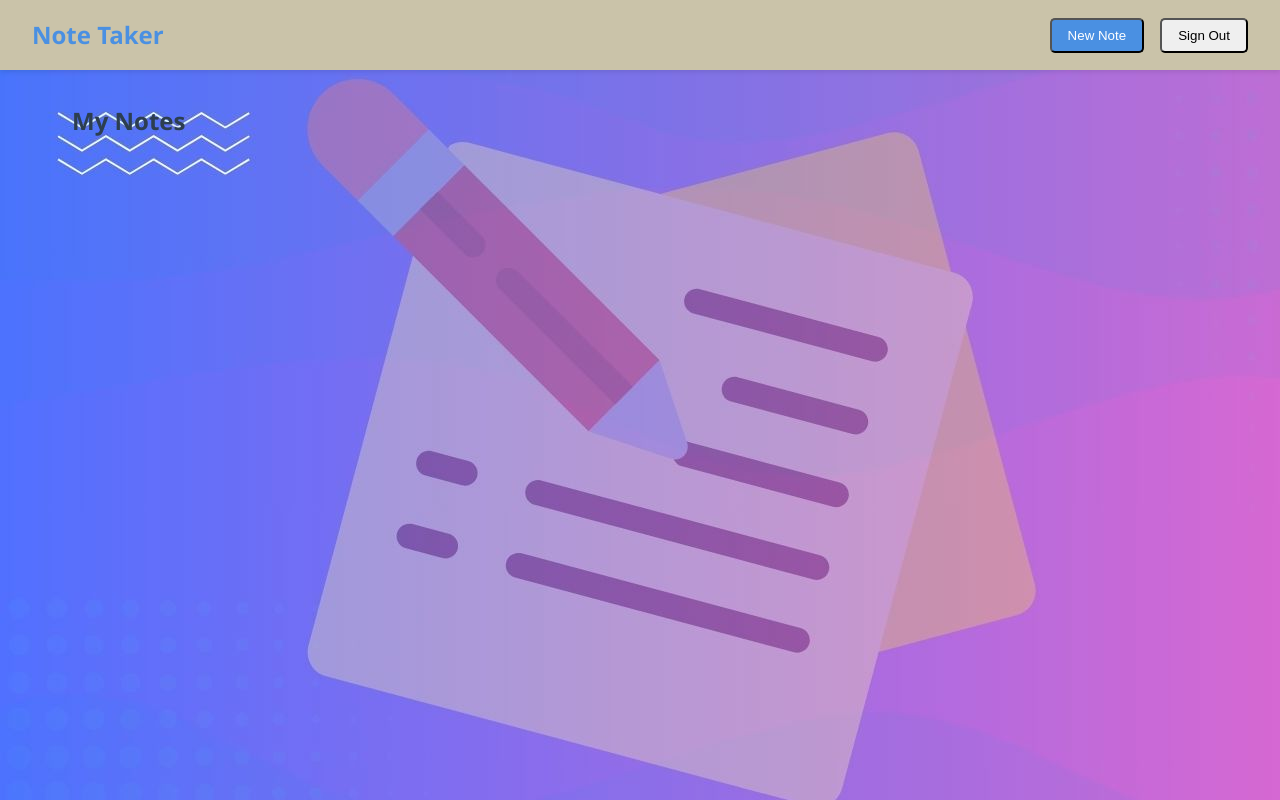
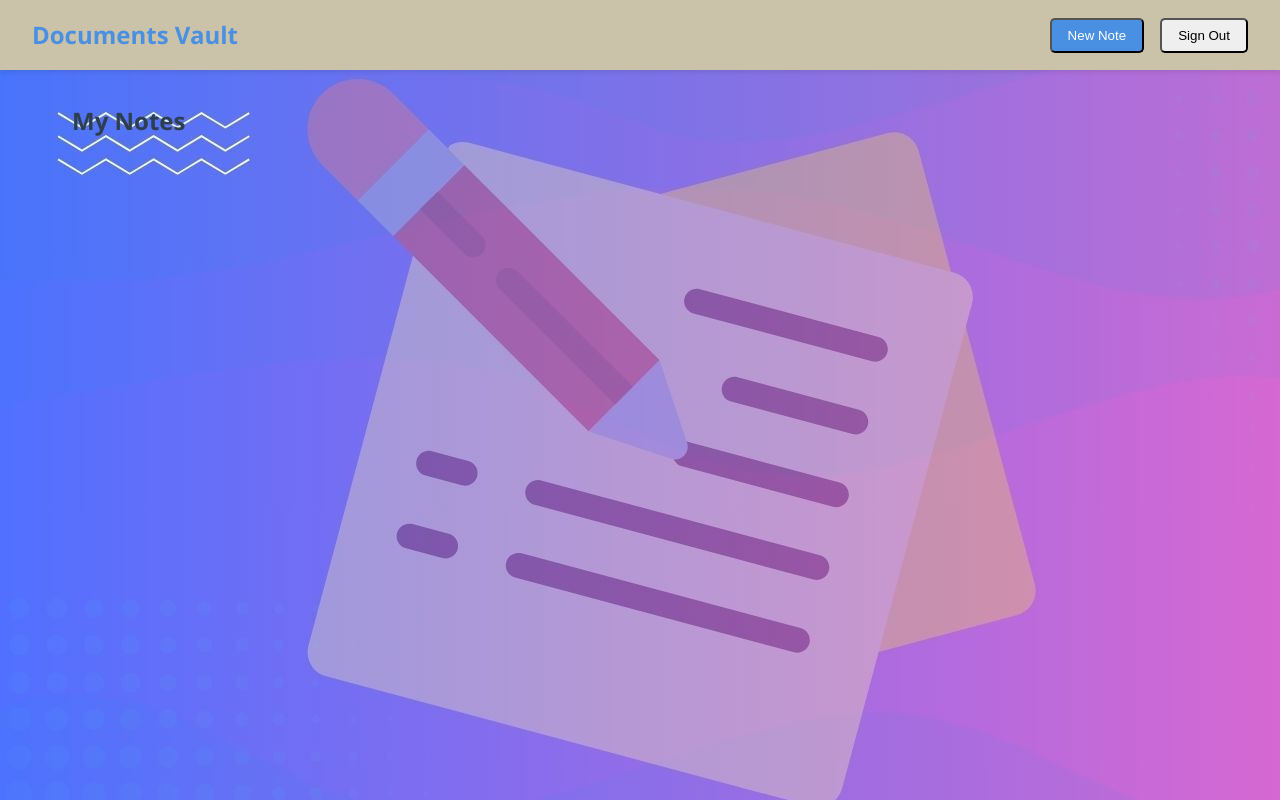
Before and after one commit to AhmadFarazMD/Notes-Take-Web, a website: page dashboard.html in a window 1280 px wide. Drawn offline with nearby package versions, Linux system fonts and the light colour scheme.

Commit message:
Update dashboard.html

```diff
--- a/dashboard.html
+++ b/dashboard.html
@@ -3,13 +3,13 @@
 <head>
     <meta charset="UTF-8">
     <meta name="viewport" content="width=device-width, initial-scale=1.0">
-    <title>Note Taker - Dashboard</title>
+    <title>Documents Vault - Dashboard</title>
     <link rel="stylesheet" href="styles.css">
     <link rel="stylesheet" href="https://cdnjs.cloudflare.com/ajax/libs/font-awesome/6.0.0/css/all.min.css">
 </head>
 <body>
     <nav>
-        <div class="nav-brand">Note Taker</div>
+        <div class="nav-brand">Documents Vault</div>
         <div class="nav-links">
             <button id="createNote" class="btn btn-primary">New Note</button>
             <button id="signout" class="btn">Sign Out</button>
```
